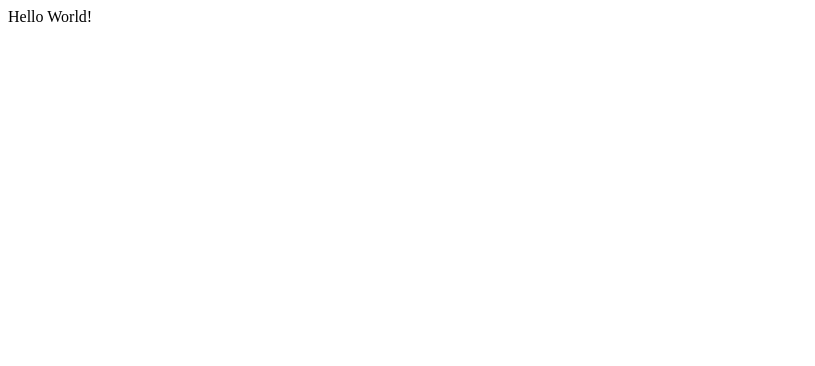
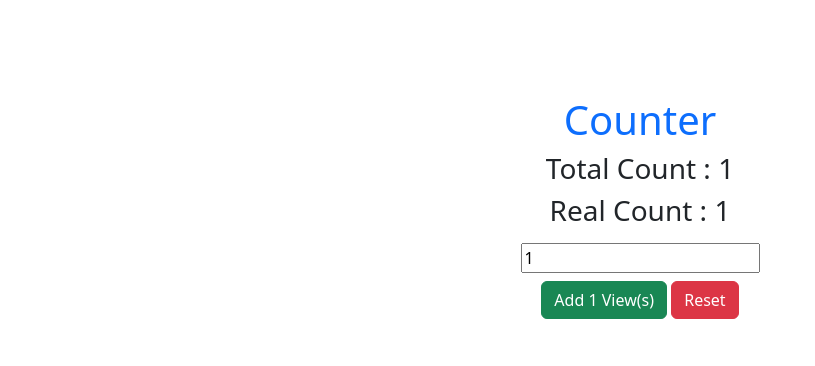
Before and after one commit to AtefBenH/Dojo, a Flask app: page / in a window 1280 px wide. Before the commit the part shown is almost empty. Shown: the top 366 px of the page, without its empty margins (0-815 px from the left). Run offline with Flask 3, Linux system fonts and the light colour scheme.

Commit message:
Assignment: Counter

```diff
--- a/Python/flask/fundamentals/counter/server.py
+++ b/Python/flask/fundamentals/counter/server.py
@@ -1,12 +1,41 @@
-from flask import Flask, render_template, session, redirect
+from flask import Flask, render_template, session, redirect, request
+
+#Decoding Cookies
+# import base64
+# cookie_val1 = "eyJjb3VudCI6NjAsImZha2VfY291bnQiOjUwfQ.ZEXHhA==="
+# cookie_val2 = "4YrzGRZ4CYyJd9kP6gPJ2kTsFfQbCHqZ==="
+# res1 =  base64.urlsafe_b64decode(cookie_val1)
+# res2 =  base64.urlsafe_b64decode(cookie_val2)
+# print(res1)
+# print(res2)
 
 app = Flask(__name__)
 app.secret_key = 'LiLy2018*'
 
 @app.route('/')
 def index() :
-    session['count'] = 1
+    if "fake_count" not in session:
+        session["fake_count"] = 0
+    if "count" not in session:
+        session["count"] = 1
+    else:
+        session['count'] += 1
+
     return render_template("index.html")
+
+    # return render_template("index.html", res1=res1, res2=res2)
+
+@app.route('/destroy_session')
+def reset():
+    session.clear()
+    return redirect('/')
+
+@app.route('/add_more', methods=['POST'])
+def add_more():
+    session['fake_count'] += int(request.form['num'])
+    session['count'] += int(request.form['num'])-1
+    return redirect('/')
+
 
 
 if __name__ == "__main__" :
--- /dev/null
+++ b/Python/flask/fundamentals/counter/static/script.js
@@ -0,0 +1,5 @@
+var nameTag = document.querySelector("#add");
+function getValue(element)
+    {
+        nameTag.innerText = element.value;
+    }
--- a/Python/flask/fundamentals/counter/templates/index.html
+++ b/Python/flask/fundamentals/counter/templates/index.html
@@ -8,12 +8,24 @@
     <title>Counter</title>
 </head>
 <body>
-    <div class="container p-5">
-        <h1>Counter</h1>
-        <p>10</p>
-        <button type="button" class="btn btn-success" >Click</button>
-        <button type="button" class="btn btn-danger" >Reset</button>
+    <div class="container text-center p-5 my-5">
+        <!-- Display Cookies Information -->
+        <!-- <h1>Cookies Decoding :</h1>
+        <h3>1st Cookie: {{res1}}</h3>
+        <h3>2nd Cookie: {{res2}}</h3> -->
+        <h1 class="text-primary">Counter</h1>
+        <h3 class="text-cener text-dark">Total Count : {{session['count']}}</h3>
+        <h3 class="text-center text-dark">Real Count : {{session['count']-session['fake_count']}}</h3>
+        <form action='/add_more' method='post'>
+            <input type="text" class="m-2" name="num" value="1" oninput="getValue(this)">
+            <div>
+                <button type="submit" class="btn btn-success">Add <span id="add">1</span> View(s)</button>
+                <a href="/destroy_session" class="btn btn-danger">Reset</a>
+            </div>
+        </form>
+
     </div>
+    <script src="/static/script.js"></script>
     <script src="https://cdn.jsdelivr.net/npm/bootstrap@5.3.0-alpha3/dist/js/bootstrap.bundle.min.js" integrity="sha384-ENjdO4Dr2bkBIFxQpeoTz1HIcje39Wm4jDKdf19U8gI4ddQ3GYNS7NTKfAdVQSZe" crossorigin="anonymous"></script>
 </body>
 </html>
```
